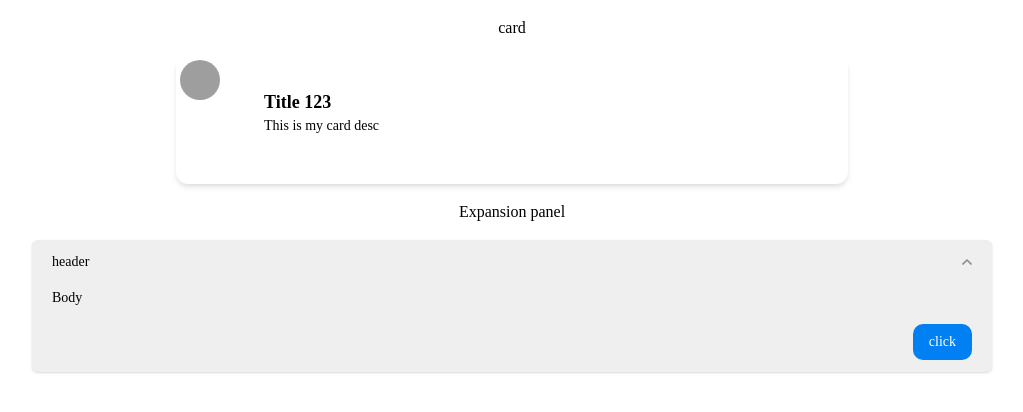
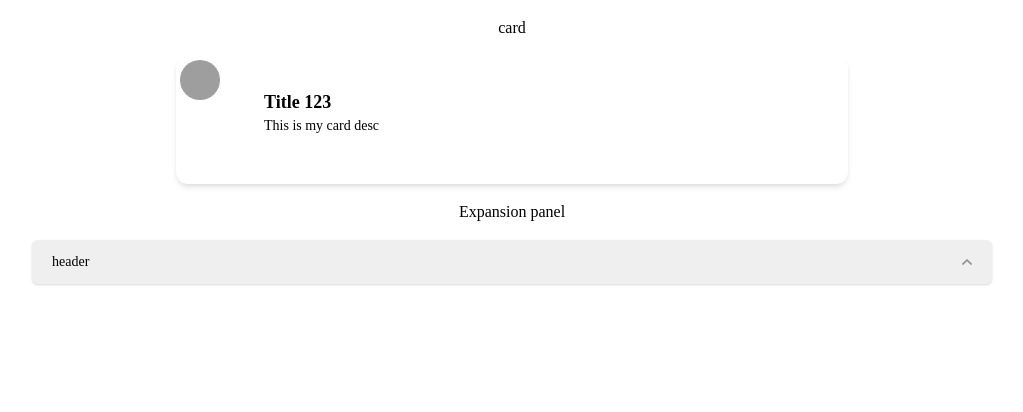
Before and after one commit to v4u-dev/ngt, an Angular app: page / in a window 1280 px wide. Shown: the top 412 px of the page, without its empty margins (128-1151 px from the left). Built offline with nearby package versions, Linux system fonts and the light colour scheme; grey boxes are pictures that could not be loaded.

Commit message:
hidden property replaced by ngif

```diff
--- a/src/app/ngt-components/expansion-panel/expansion-panel.component.html
+++ b/src/app/ngt-components/expansion-panel/expansion-panel.component.html
@@ -6,10 +6,10 @@
         <!-- replace it with up arrow -->
         <img src="../../../assets/upward.svg" *ngIf="!isHidden">
     </div>
-    <div class="py-4" [hidden]="isHidden">
+    <div class="py-4" *ngIf="isHidden">
         <ng-content ></ng-content>
     </div>
-    <div [hidden]="isHidden"  class="expansioncontent">
+    <div *ngIf="isHidden"  class="expansioncontent">
         <ng-content select="expansion-panel-footer"></ng-content>
     </div>
 </div>
```
